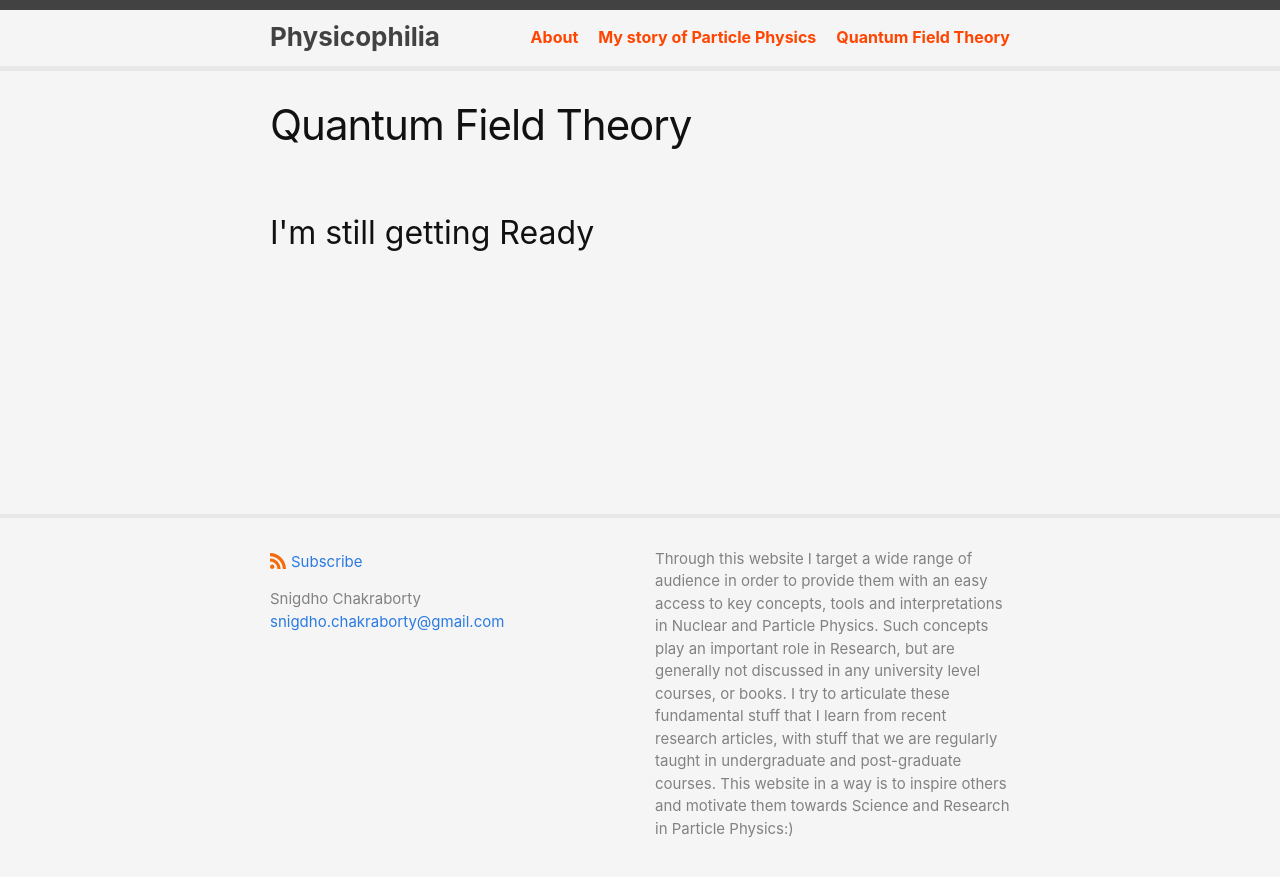
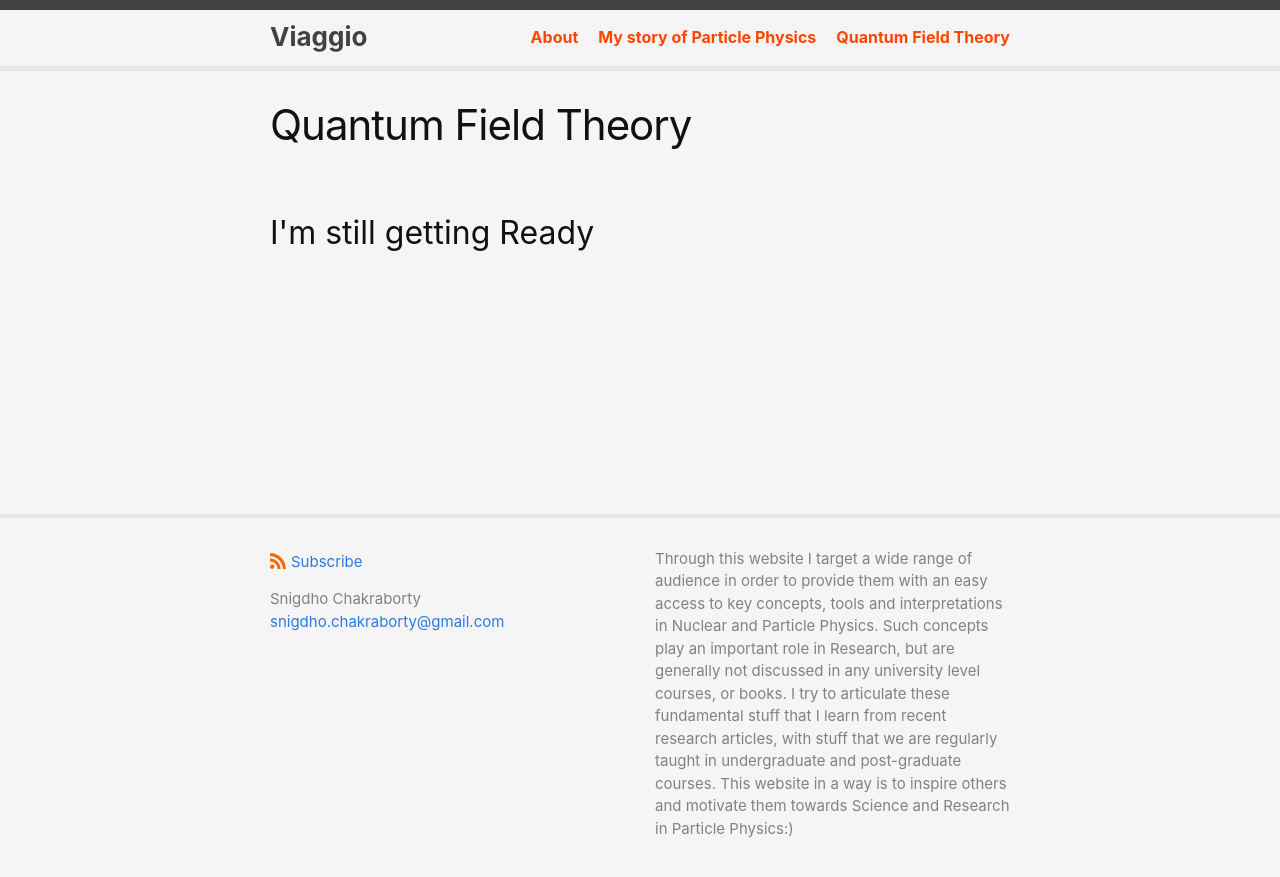
Before and after one commit to snigdhochakraborty/snigdhochakraborty.github.io, a Jekyll site: the page built from qft.markdown, in a window 1280 px wide. Shown: the top 877 px of the page. Built offline with Jekyll 4.4.1, drawn with Linux system fonts in a browser that asks for light colours.

Commit message:
Update _config.yml

```diff
--- a/_config.yml
+++ b/_config.yml
@@ -18,7 +18,7 @@
 # You can create any custom variable you would like, and they will be accessible
 # in the templates via {{ site.myvariable }}.
 
-title: Physicophilia
+title: Viaggio
 author:
     name: Snigdho Chakraborty
     email: snigdho.chakraborty@gmail.com
```
